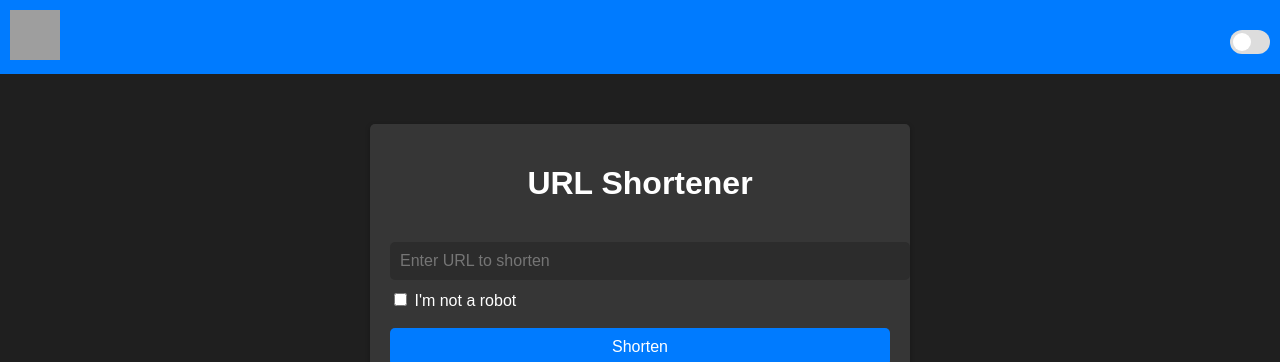
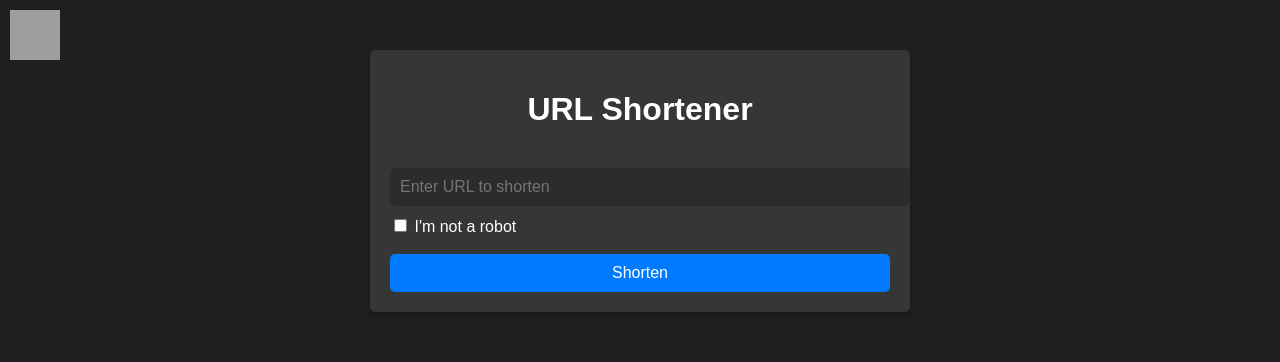
Before and after one commit to PythonPlumber/zly, a Flask app: template templates/index.html in a window 1280 px wide. Shown: the top 362 px of the page. Run offline with Flask 3, Linux system fonts and the light colour scheme; the template is opened without the code that fills it, so the values that code supplies are empty; grey boxes are pictures that could not be loaded.

Commit message:
Update index.html

```diff
--- a/templates/index.html
+++ b/templates/index.html
@@ -4,7 +4,7 @@
     <title>ZLY</title>
     <link
       rel="icon"
-      href="https://cdn.glitch.global/bd5b06bb-74cc-4ef7-90cb-e7cc561ea9ed/thumbnails%2F1828108.png"
+      href="https://fonts.gstatic.com/s/e/notoemoji/latest/2728/512.gif"
     />
     <style>
       body {
@@ -16,12 +16,17 @@ body {
       }
 
       .navbar {
-  background-color: #007bff;
+        background-color: transparent;
         color: #fff;
         display: flex;
         justify-content: space-between;
         align-items: center;
         padding: 10px;
+        position: absolute;
+        top: 0;
+        left: 0;
+        width: 100%;
+        z-index: 999;
       }
 
       .navbar a {
@@ -34,45 +39,6 @@ body {
         width: 50px;
         height: 50px;
         margin-right: 10px;
-}
-
-.navbar .mode-toggle {
-  display: flex;
-  align-items: center;
-}
-
-.navbar .mode-toggle input[type="checkbox"] {
-  display: none;
-}
-
-.navbar .mode-toggle label {
-  display: inline-block;
-  width: 40px;
-  height: 24px;
-  border-radius: 12px;
-  background-color: #ddd;
-  position: relative;
-  cursor: pointer;
-}
-
-.navbar .mode-toggle label:after {
-  content: "";
-  position: absolute;
-  width: 18px;
-  height: 18px;
-  border-radius: 50%;
-  background-color: #fff;
-  top: 3px;
-  left: 3px;
-  transition: transform 0.3s ease;
-}
-
-.navbar .mode-toggle input[type="checkbox"]:checked + label {
-  background-color: #000;
-}
-
-.navbar .mode-toggle input[type="checkbox"]:checked + label:after {
-  transform: translateX(16px);
       }
 
       .container {
@@ -141,24 +107,29 @@ p {
   <body>
     <div class="navbar">
       <a href="#">
-        <img class="logo" src="https://store9.gofile.io/download/e6135cc7-b523-4249-94a6-493f4d8e14eb/cooltext435885253033340.png" alt="Logo">
+        <img
+          class="logo"
+          src="https://fonts.gstatic.com/s/e/notoemoji/latest/2728/512.gif"
+          alt="Logo"
+        />
       </a>
-      <div class="mode-toggle">
-        <input type="checkbox" id="mode-toggle" />
-        <label for="mode-toggle"></label>
-      </div>
     </div>
     <div class="container">
       <h1>URL Shortener</h1>
       <form method="POST" action="{{ url_for('shorten') }}">
-        <br>
-        <input type="text" name="url" placeholder="Enter URL to shorten" required />
-        <br>
+        <br />
+        <input
+          type="text"
+          name="url"
+          placeholder="Enter URL to shorten"
+          required
+        />
+        <br />
         <label>
           <input type="checkbox" name="robot_confirmation" required />
           I'm not a robot
         </label>
-        <br>
+        <br />
         <button type="submit">Shorten</button>
       </form>
     </div>
@@ -178,24 +149,23 @@ p {
         see how it can simplify your URL shortening needs?
       </p>
       <a href="https://github.com/PythonPlumber/url-shortener">
-        <img src="https://img.shields.io/badge/github-%23121011.svg?style=for-the-badge&logo=github&logoColor=white" alt="GitHub repository">
+        <img
+          src="https://img.shields.io/badge/github-%23121011.svg?style=for-the-badge&logo=github&logoColor=white"
+          alt="GitHub repository"
+        />
       </a>
-      <img src="https://img.shields.io/badge/flask-%23000.svg?style=for-the-badge&logo=flask&logoColor=white" alt="Flask">
-      <img src="https://img.shields.io/badge/MongoDB-%234ea94b.svg?style=for-the-badge&logo=mongodb&logoColor=white" alt="MongoDB">
-      <img src="https://img.shields.io/badge/Render-%46E3B7.svg?style=for-the-badge&logo=render&logoColor=white" alt="Render">
+      <img
+        src="https://img.shields.io/badge/flask-%23000.svg?style=for-the-badge&logo=flask&logoColor=white"
+        alt="Flask"
+      />
+      <img
+        src="https://img.shields.io/badge/MongoDB-%234ea94b.svg?style=for-the-badge&logo=mongodb&logoColor=white"
+        alt="MongoDB"
+      />
+      <img
+        src="https://img.shields.io/badge/Render-%46E3B7.svg?style=for-the-badge&logo=render&logoColor=white"
+        alt="Render"
+      />
     </div>
-
-    <script>
-      const modeToggle = document.getElementById('mode-toggle');
-      const body = document.body;
-
-      modeToggle.addEventListener('change', () => {
-        if (modeToggle.checked) {
-          body.classList.add('dark-mode');
-        } else {
-          body.classList.remove('dark-mode');
-        }
-      });
-    </script>
   </body>
 </html>
```
Lines whose indentation alone changed are shown as unchanged.
